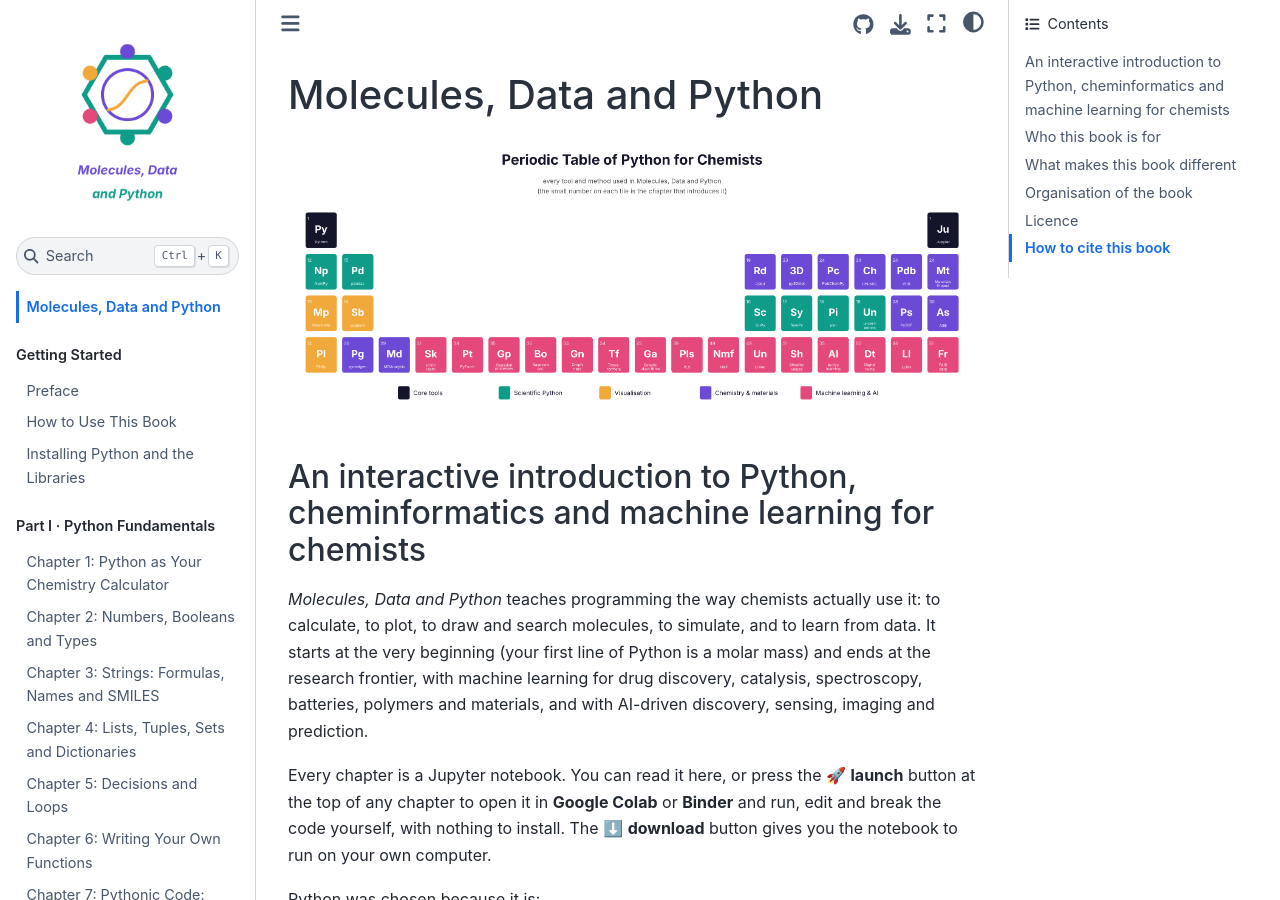
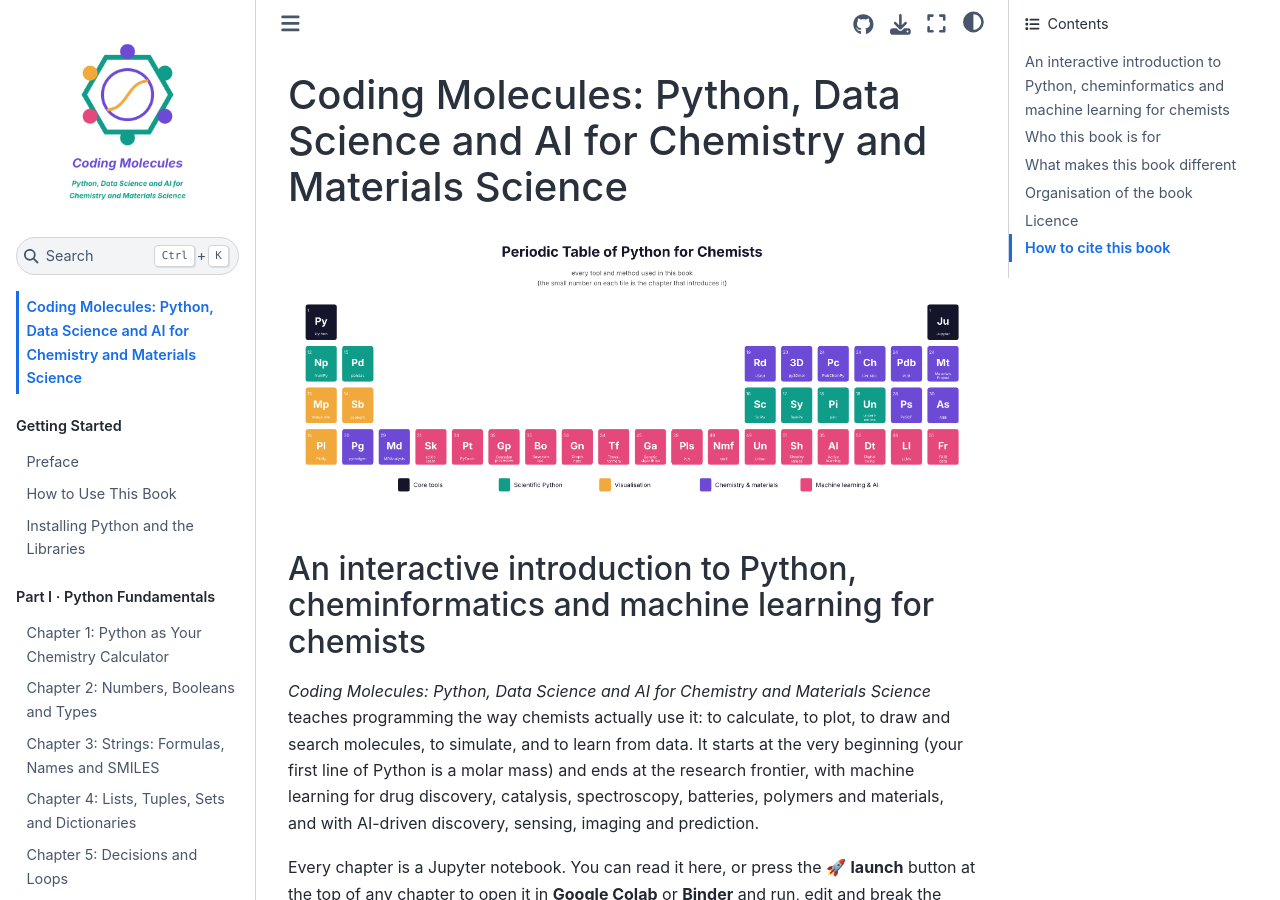
Before and after one commit to bahadursk/molecules-data-python, a Jupyter Book: the page built from book/intro.md, in a window 1280 px wide and 900 px high. Built offline with Jupyter Book 1.0.4 settings and Sphinx 7.4.7 and the Sphinx Book theme 1.1.4, drawn with Linux system fonts in a browser that asks for light colours; some of the changed text lies outside the part shown.

Commit message:
Rename the book to Coding Molecules: Python, Data Science and AI for Chemistry and Materials Science

````diff
--- a/book/_config.yml
+++ b/book/_config.yml
@@ -1,4 +1,4 @@
-title: "Molecules, Data and Python"
+title: "Coding Molecules: Python, Data Science and AI for Chemistry and Materials Science"
 author: "Dr. Bahadur Sk"
 copyright: "2026"
 logo: _static/logo_title.png
--- a/book/_static/custom.css
+++ b/book/_static/custom.css
@@ -1,4 +1,4 @@
-/* Molecules, Data and Python: colour theme */
+/* Coding Molecules: Python, Data Science and AI for Chemistry and Materials Science — colour theme */
 :root {
   --mdp-teal: #0f9d8a;
   --mdp-violet: #6c4ad6;
--- a/book/intro.md
+++ b/book/intro.md
@@ -1,4 +1,4 @@
-# Molecules, Data and Python
+# Coding Molecules: Python, Data Science and AI for Chemistry and Materials Science
 
 ```{image} _static/library_table.png
 :alt: "Periodic Table of Python for Chemists: coloured tiles for every library and method used in the book, such as NumPy, pandas, Matplotlib, RDKit, SciPy, scikit-learn and PyTorch, each labelled with the chapter that introduces it"
@@ -7,7 +7,7 @@
 
 ## An interactive introduction to Python, cheminformatics and machine learning for chemists
 
-*Molecules, Data and Python* teaches programming the way chemists actually use it: to calculate, to plot, to draw and search molecules, to simulate, and to learn from data. It starts at the very beginning (your first line of Python is a molar mass) and ends at the research frontier, with machine learning for drug discovery, catalysis, spectroscopy, batteries, polymers and materials, and with AI-driven discovery, sensing, imaging and prediction.
+*Coding Molecules: Python, Data Science and AI for Chemistry and Materials Science* teaches programming the way chemists actually use it: to calculate, to plot, to draw and search molecules, to simulate, and to learn from data. It starts at the very beginning (your first line of Python is a molar mass) and ends at the research frontier, with machine learning for drug discovery, catalysis, spectroscopy, batteries, polymers and materials, and with AI-driven discovery, sensing, imaging and prediction.
 
 Every chapter is a Jupyter notebook. You can read it here, or press the 🚀 **launch** button at the top of any chapter to open it in **Google Colab** or **Binder** and run, edit and break the code yourself, with nothing to install. The ⬇️ **download** button gives you the notebook to run on your own computer.
 
@@ -131,14 +131,14 @@ This book is © 2026 Dr. Bahadur Sk. The text, figures and data are released und
 
 [![DOI](https://zenodo.org/badge/DOI/10.5281/zenodo.24583664.svg)](https://doi.org/10.5281/zenodo.24583664)
 
-> Sk, B. (2026). *Molecules, Data and Python* [Interactive book]. Zenodo. <https://doi.org/10.5281/zenodo.24583664>
+> Sk, B. (2026). *Coding Molecules: Python, Data Science and AI for Chemistry and Materials Science* [Interactive book]. Zenodo. <https://doi.org/10.5281/zenodo.24583664>
 
 This DOI covers all versions and always resolves to the latest release. To cite version 1.0 specifically, use [10.5281/zenodo.24583665](https://doi.org/10.5281/zenodo.24583665).
 
 ```bibtex
 @book{sk2026molecules,
   author    = {Sk, Bahadur},
-  title     = {Molecules, Data and Python},
+  title     = {Coding Molecules: Python, Data Science and AI for Chemistry and Materials Science},
   year      = {2026},
   publisher = {Zenodo},
   doi       = {10.5281/zenodo.24583664},
````
Also changed, not shown: README.md (+3 -3 lines), .zenodo.json, book/_static/cover.png, book/_static/library_table.png, book/_static/logo_title.png, book/_static/social_card.png, 3 other files.
